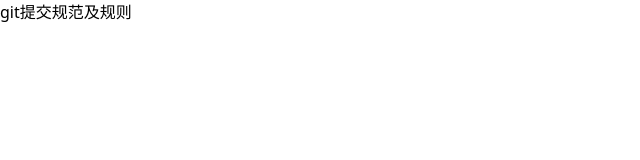
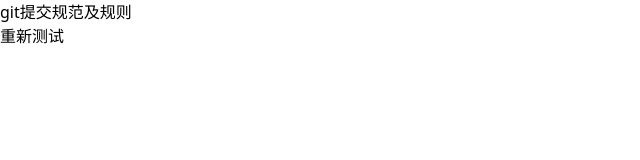
Before and after one commit to Gzl1234567/OneSecond_admin, a React (Create React App) app: page / in a window 1280 px wide. Shown: the top 160 px of the page, without its empty margins (0-640 px from the left). Built offline with nearby package versions, Linux system fonts and the light colour scheme.

Commit message:
fix(other): 重新测试git提交
closes #I7AMH0

closes #I7ANCI

```diff
--- a/src/App.tsx
+++ b/src/App.tsx
@@ -15,6 +15,7 @@ export default function App() {
     <div>
       <Bar a={1} c={{ width: 100 }} d={[1, 2, 3]} />
       <h1>git提交规范及规则</h1>
+      <h1>重新测试</h1>
       {/* <Router>
         <Routes>
           <Route path="/" element={<Navigate to="/Home" />} />
```
